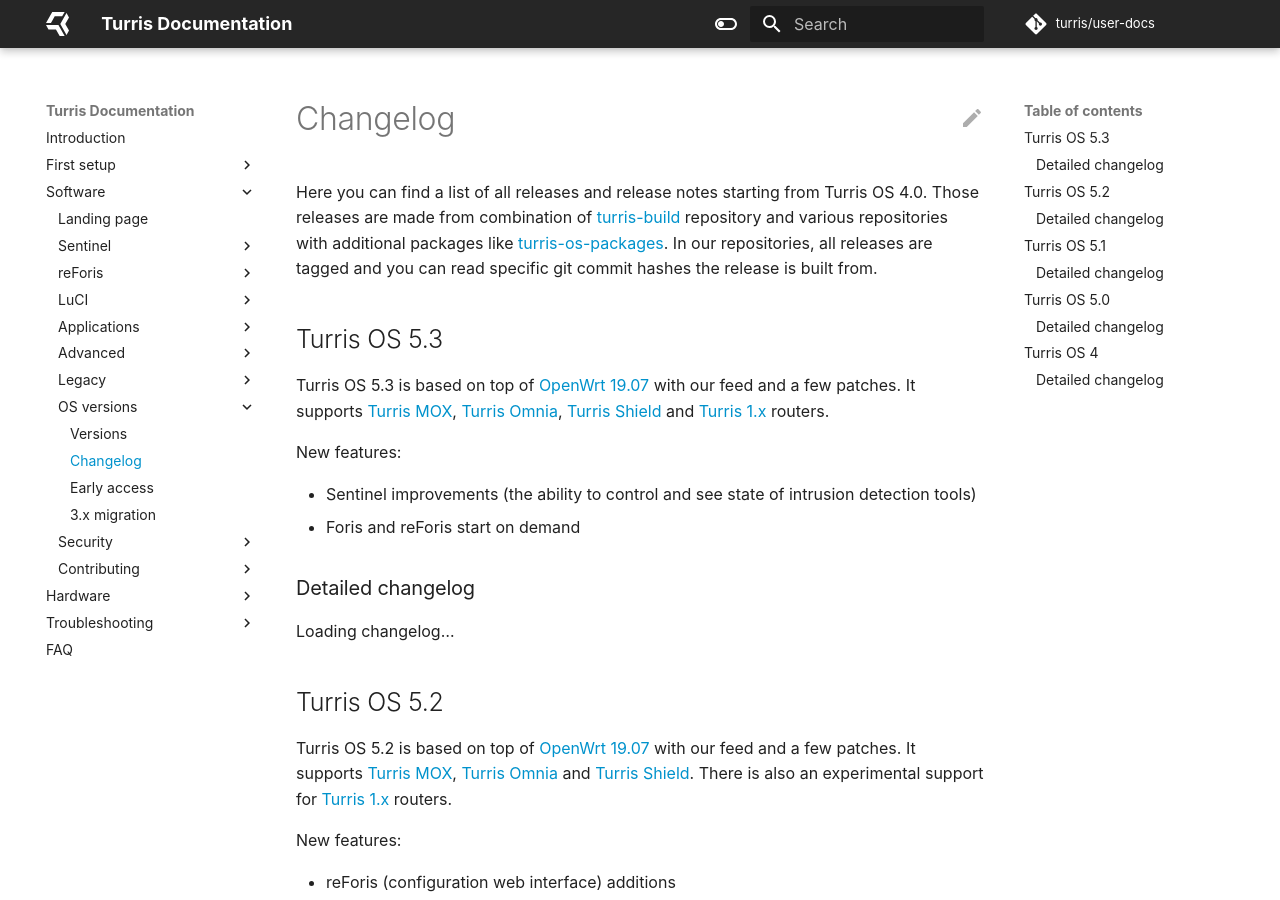
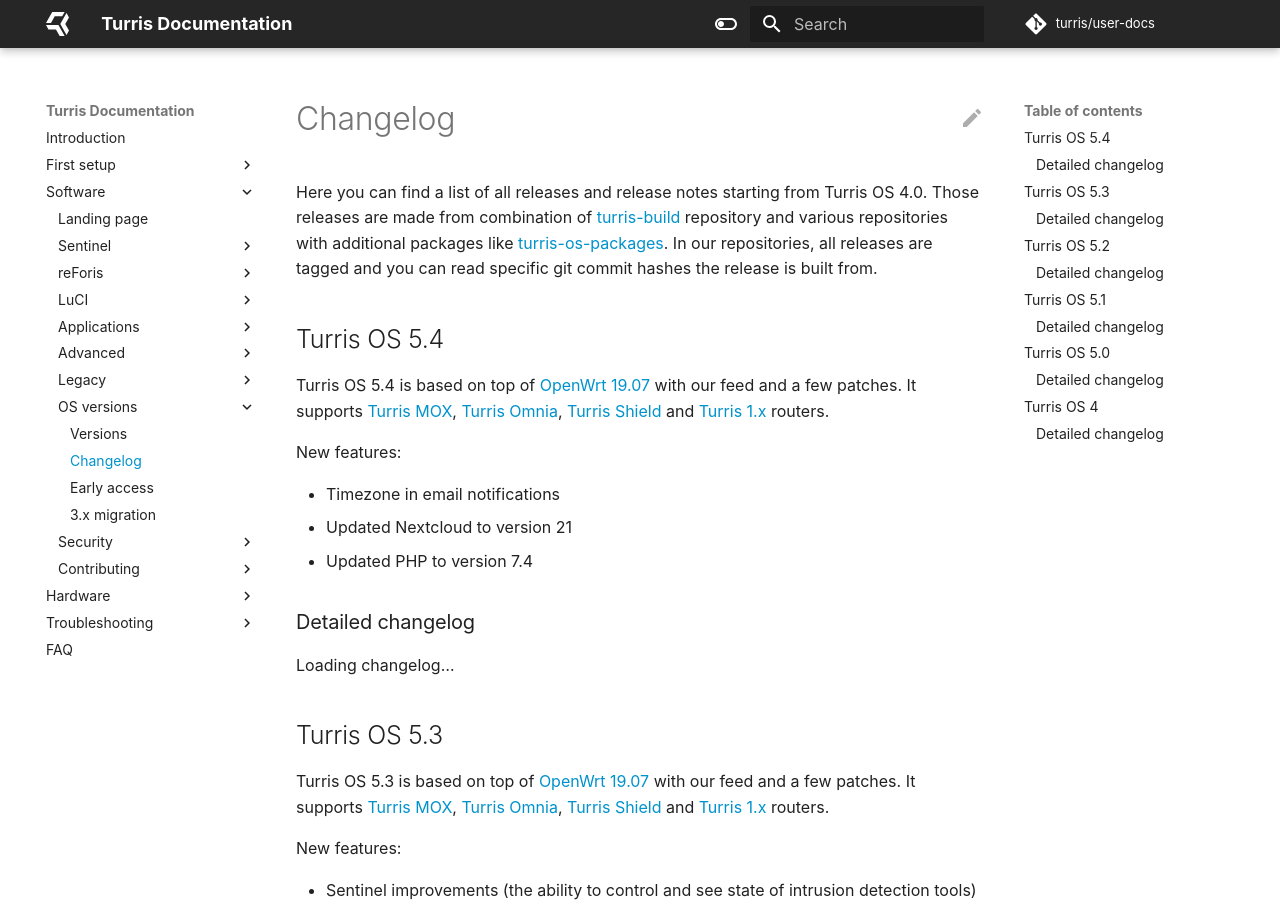
Before and after one commit to turris-cz/user-docs, an MkDocs documentation site: the page built from docs/basics/changelog.md, in a window 1280 px wide and 900 px high. Built offline with MkDocs 1.6.1 and Material for MkDocs 9.7.7, drawn with Linux system fonts in a browser that asks for light colours.

Commit message:
docs/basics/changelog: add release 5.4

```diff
--- a/docs/basics/changelog.md
+++ b/docs/basics/changelog.md
@@ -72,6 +72,25 @@
 [turris-os-packages](https://gitlab.nic.cz/turris/os/packages).
 In our repositories, all releases are tagged and you can read specific git
 commit hashes the release is built from.
+
+## Turris OS 5.4
+
+Turris OS 5.4 is based on top of [OpenWrt
+19.07](https://openwrt.org/releases/19.07/start) with our feed and a few
+patches. It supports [Turris MOX](../hw/mox/intro.md), [Turris
+Omnia](../hw/omnia/omnia.md), [Turris Shield](../hw/shield/shield.md) and
+[Turris 1.x](../hw/turris-1x/turris-1x.md) routers.
+
+New features:
+
+* Timezone in email notifications
+* Updated Nextcloud to version 21
+* Updated PHP to version 7.4
+
+### Detailed changelog
+
+<span id="tos54">Loading changelog...</span>
+<script type="text/javascript">changelog("v5.4.", "tos54");</script>
 
 ## Turris OS 5.3
 
```
